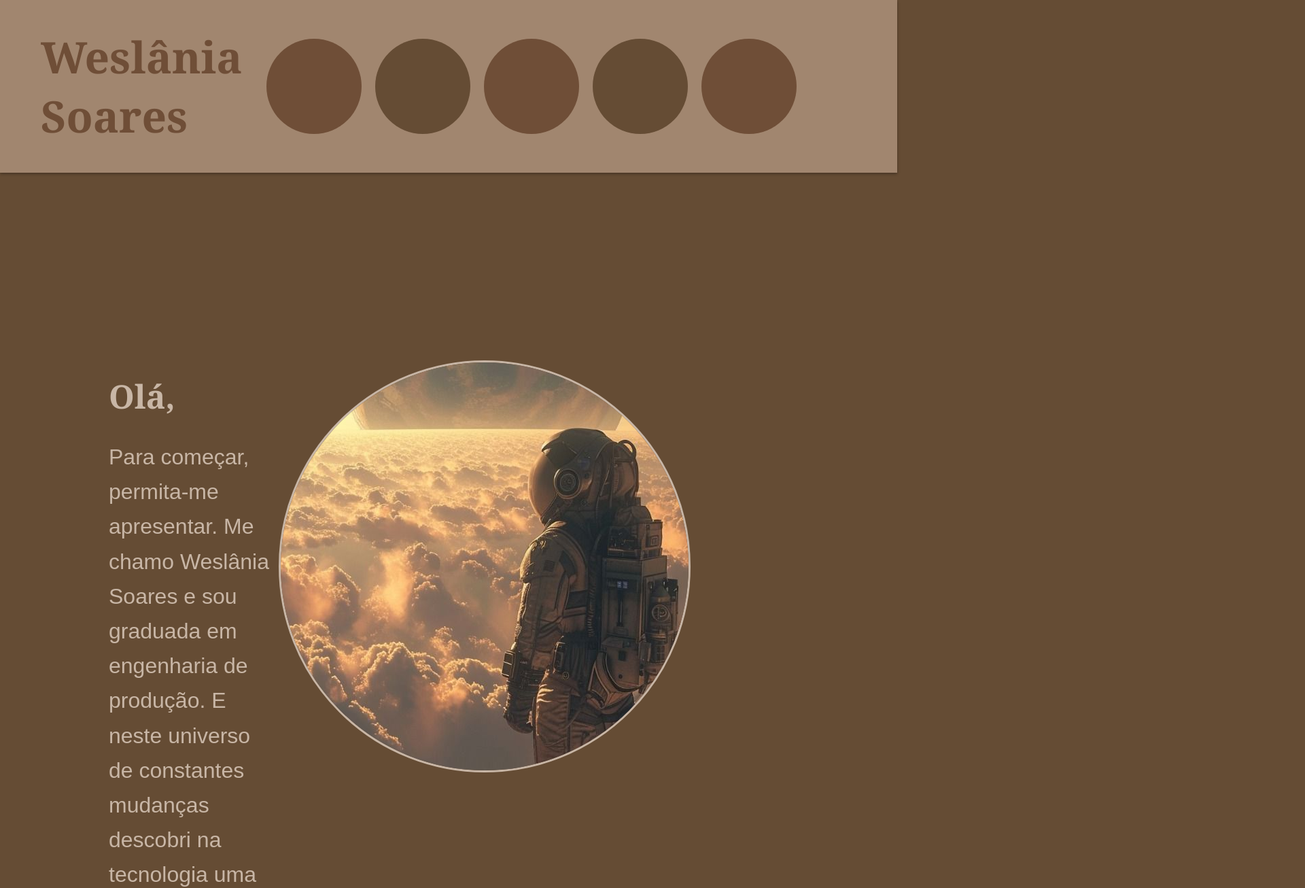
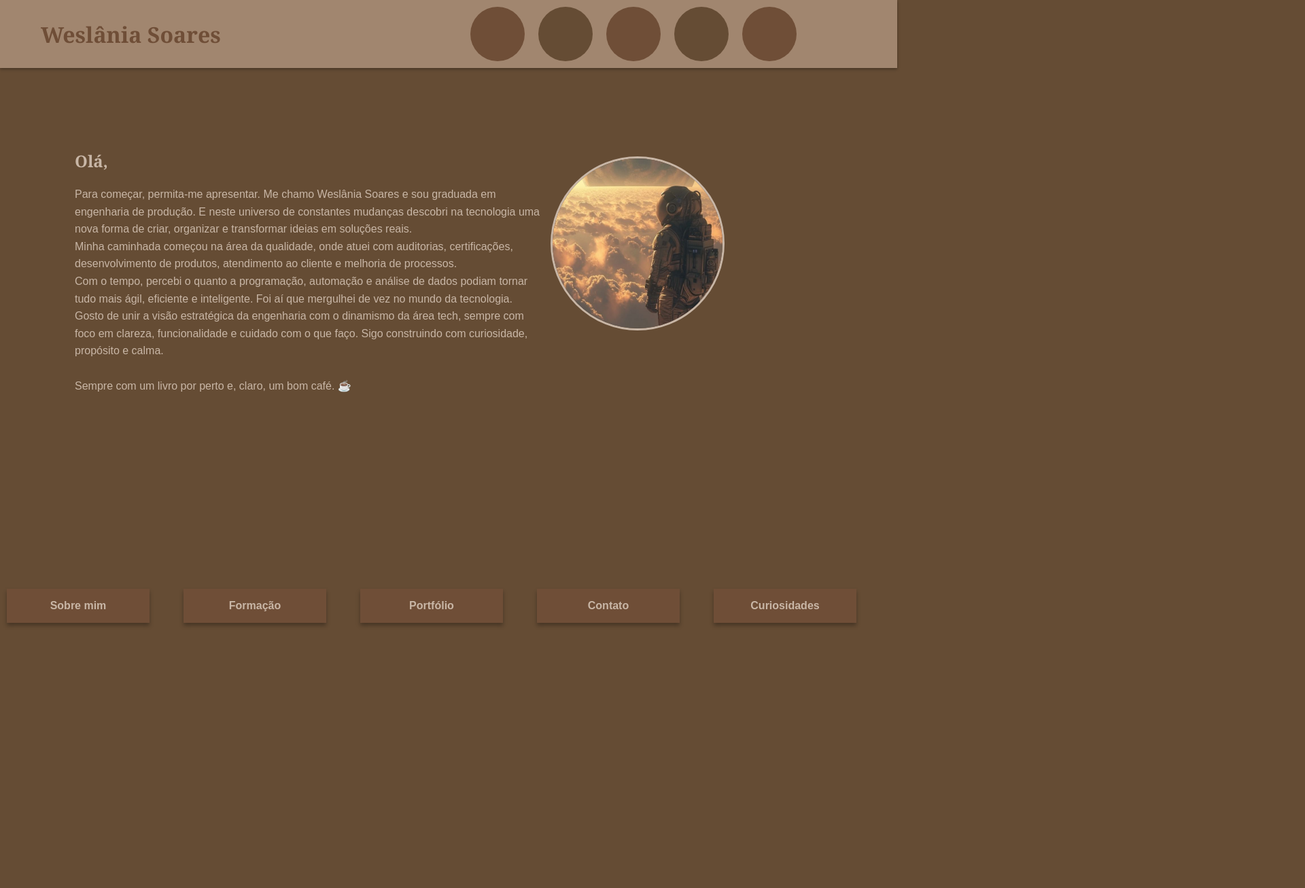
Before and after one commit to wes-lania/portfolio, a plain HTML site: page index.html in a window 1280 px wide. Shown: the top 1306 px of the page at 68% size, 1920 px wide, since content can reach past the window. After the commit the page ends 946 px from the top, so only its background shows below. Drawn offline with Linux system fonts and the light colour scheme.

Commit message:
Corrigido de acordo com zoom padrão de 100%

```diff
--- a/style.css
+++ b/style.css
@@ -7,7 +7,7 @@
   background-color: #A1866F; /* Cor de fundo do cabeçalho */
   z-index: 999; /* Garante que o cabeçalho fique acima de outros elementos */
   box-shadow: 0 2px 4px rgba(0,0,0,0.3); /* Adiciona uma sombra sutil */
-  padding: 40px 20px; /* Espaçamento interno: 10px em cima/baixo, 20px nas laterais */
+  padding: 10px 20px; /* Espaçamento interno: 10px em cima/baixo, 20px nas laterais */
 }
 
 /* Container do cabeçalho */
@@ -22,7 +22,7 @@
 /* Título fixo */
 .titulo-fixo {
   color: #6F4E37;
-  font-size: 4.0rem;
+  font-size: 2.0rem;
   margin: 0; /* Remove margens extras */
   margin-left: 40px;
   font-family: Cambria, Cochin, Georgia, Times, 'Times New Roman', serif;
@@ -36,8 +36,8 @@
 }
 
 .menu-item {
-  width: 140px;
-  height: 140px;
+  width: 80px;
+  height: 80px;
   position: relative; /* Necessário para posicionar o texto com ::after */
   cursor: pointer; /* Muda o cursor ao passar por cima */
   transition: transform 0.3s ease; /* Animação suave para efeito hover */
@@ -59,7 +59,7 @@
   left: 50%;
   transform: translate(-50%, -50%);
   color: white;
-  font-size: 1.5rem;
+  font-size: 0.8rem;
   text-align: center;
   border-radius: 5px;
   opacity: 0;
@@ -85,7 +85,7 @@ body {
   font-family: Arial, Helvetica, sans-serif; /* Define a fonte */
   padding: 0 20px 10px 10px; /* Topo 0, laterais 10px, embaixo 10px */
   margin: 0;
-  padding-top: 500px; /* Ajustado para altura menor do cabeçalho */
+  padding-top: 200px; /* Ajustado para altura menor do cabeçalho */
 }
 
 /* Container com texto + imagem */
@@ -94,8 +94,8 @@ body {
   grid-template-columns: 2fr 300px; /* Coluna 1: texto, coluna 2: imagem */
   align-items: flex-start;
   gap: 10px;
-  margin-left: 150px; /* Importante para grudar no canto esquerdo */
-  margin-right: 800px; /* O restante do espaço fica à direita */
+  margin-left: 100px; /* Importante para grudar no canto esquerdo */
+  margin-right: 150px; /* O restante do espaço fica à direita */
   max-width: none;
 }
 
@@ -106,31 +106,31 @@ body {
 
 /* Texto da seção Sobre */
 .texto-sobre p {
-  font-size: 2.0rem; /* Define o tamanho da fonte para os parágrafos na seção Sobre */
+  font-size: 1.0rem; /* Define o tamanho da fonte para os parágrafos na seção Sobre */
   text-align: left; /* Alinha o texto à esquerda */
   line-height: 1.6; /* Espaçamento entre linhas para melhor legibilidade */
 }
 
 /* Formatando os títulos */
 h1 {
-  font-size: 3rem; /* Tamanho da fonte */
+  font-size: 1.5rem; /* Tamanho da fonte */
   color: #C8B6A6;
   font-weight: bold; /* Negrito */
   margin-bottom: 20px; /* Espaço abaixo do título */
-  margin-top: 50px;
+  margin-top: 20px;
   font-family: Cambria, Cochin, Georgia, Times, 'Times New Roman', serif;
 }
 
 /* Formatando os parágrafos */
 p {
   text-align: left; /* Alinhando à esquerda */
-  line-height: 2.0; /* Espaçamento entre linhas */
+  line-height: 2.5; /* Espaçamento entre linhas */
 }
 
 /* Foto do perfil */
 .foto-perfil {
-  width: 600px; /* Largura da imagem */
-  height: 600px; /* Mantém o formato quadrado */
+  width: 250px; /* Largura da imagem */
+  height: 250px; /* Mantém o formato quadrado */
   border-radius: 50%; /* Transforma em círculo */
   object-fit: cover; /* Garante que a imagem preencha o espaço circular */
   border: 3px solid #C8B6A6;
@@ -150,22 +150,22 @@ p {
 
 .menu-inferior nav {
   display: inline-flex; /* Alinha os itens em linha, centralizados */
-  gap: 100px; /* Espaço entre os retângulos */
+  gap: 50px; /* Espaço entre os retângulos */
 }
 
 .menu-item-inferior {
   display: inline-block; /* Garante que os itens sejam tratados como blocos em linha */
-  width: 300px; /* Tamanho fixo de largura */
-  height: 50px; /* Tamanho fixo de altura */
+  width: 150px; /* Tamanho fixo de largura */
+  height: 10px; /* Tamanho fixo de altura */
   padding: 20px 30px; /* Espaçamento interno para dar tamanho ao retângulo */
   background-color: #A1866F; /* Cor de fundo base */
   color: #C8B6A6; /* Cor do texto */
   text-decoration: none; /* Remove sublinhado dos links */
-  font-size: 2.0rem; /* Tamanho da fonte */
+  font-size: 1.0rem; /* Tamanho da fonte */
   font-family: Arial, Helvetica, sans-serif; /* Fonte consistente com o body */
   border-radius: 0; /* Cantos retos, diferentemente dos círculos */
   text-align: center; /* Centraliza o texto horizontalmente */
-  line-height: 50px; /* Ajusta a altura da linha para centralizar verticalmente */
+  line-height: 10px; /* Ajusta a altura da linha para centralizar verticalmente */
   transition: background-color 0.3s ease; /* Animação suave para hover */
   font-weight: bold; /* Negrito */
   box-shadow: 0 4px 6px rgba(0, 0, 0, 0.3); /* Sombra embaixo dos retângulos */
```
